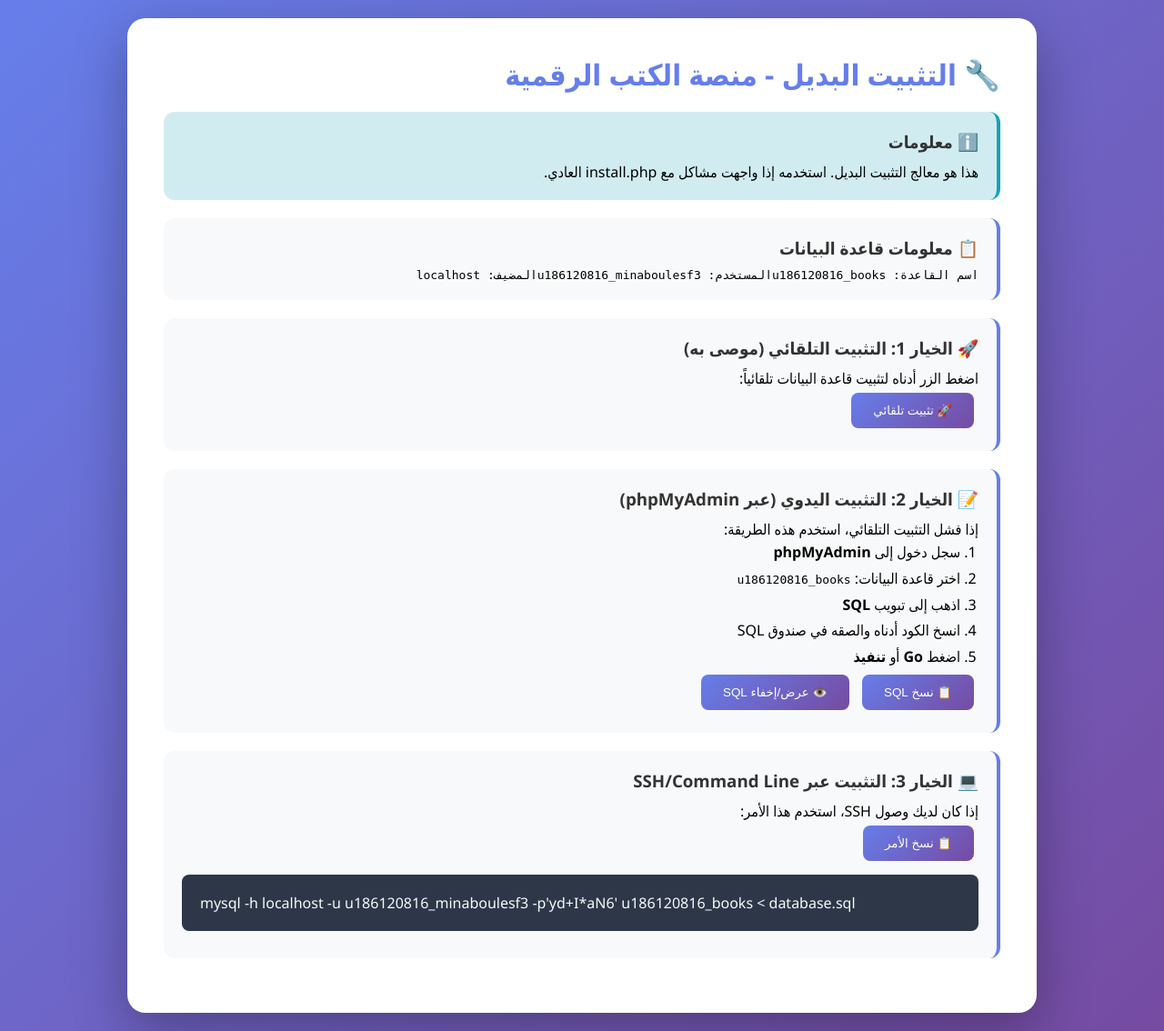
After one commit to MB-programming/german-books, a PHP site: page /install-simple.php in a window 1280 px wide. The commit adds this page. Shown: the whole page at 91% size. Run offline with PHP 8.4, Linux system fonts and the light colour scheme.

Commit message:
Fix database installation issues and add alternative installer
Major improvements:
- Enhanced install.php SQL parsing to handle multi-line statements properly
- Improved SQL comment removal (-- /* */ #)
- Better error reporting with failed statement tracking
- Added diagnostic information (file size, statement count)

New alternative installer (install-simple.php):
- Simpler, more reliable installation method
- 3 installation options: auto, phpMyAdmin, SSH
- Copy-paste SQL functionality
- Better success/error reporting
- Fallback option if install.php fails

Documentation updates:
- Updated TROUBLESHOOTING.md with detailed solutions for 'Table doesn't exist' error
- Added 4 different solution methods for installation issues
- Updated QUICK_START.md to recommend install-simple.php first
- Added instructions to delete both install files after setup

Technical changes in install.php:
- Remove SQL comments before parsing
- Better statement splitting logic
- Track failed statements with error messages
- Show SQL file size and statement count
- More robust error handling for duplicate entries

```diff
--- /dev/null
+++ b/install-simple.php
@@ -0,0 +1,196 @@
+<!DOCTYPE html>
+<html lang="ar" dir="rtl">
+<head>
+    <meta charset="UTF-8">
+    <meta name="viewport" content="width=device-width, initial-scale=1.0">
+    <title>التثبيت البديل - منصة الكتب الرقمية</title>
+    <style>
+        * { margin: 0; padding: 0; box-sizing: border-box; }
+        body { font-family: 'Segoe UI', Tahoma, Geneva, Verdana, sans-serif; background: linear-gradient(135deg, #667eea 0%, #764ba2 100%); min-height: 100vh; padding: 20px; }
+        .container { background: white; border-radius: 20px; box-shadow: 0 20px 60px rgba(0,0,0,0.3); max-width: 1000px; margin: 0 auto; padding: 40px; }
+        h1 { color: #667eea; margin-bottom: 20px; }
+        .step { background: #f8f9fa; padding: 20px; border-radius: 12px; margin: 20px 0; border-right: 4px solid #667eea; }
+        .step h3 { color: #333; margin-bottom: 10px; }
+        .code-box { background: #2d3748; color: #f7fafc; padding: 20px; border-radius: 8px; overflow-x: auto; margin: 10px 0; max-height: 500px; overflow-y: auto; }
+        .btn { background: linear-gradient(135deg, #667eea 0%, #764ba2 100%); color: white; padding: 12px 24px; border: none; border-radius: 8px; cursor: pointer; margin: 5px; }
+        .btn:hover { opacity: 0.9; }
+        .success { color: #28a745; font-weight: bold; }
+        .error { color: #dc3545; font-weight: bold; }
+        .info { background: #d1ecf1; border-right-color: #17a2b8; }
+        .warning { background: #fff3cd; border-right-color: #ffc107; }
+    </style>
+</head>
+<body>
+    <div class="container">
+        <h1>🔧 التثبيت البديل - منصة الكتب الرقمية</h1>
+
+        <?php
+        error_reporting(E_ALL);
+        ini_set('display_errors', 1);
+
+        $dbHost = 'localhost';
+        $dbName = 'u186120816_books';
+        $dbUser = 'u186120816_minaboulesf3';
+        $dbPass = 'yd+I*aN6';
+
+        $result = null;
+
+        if ($_SERVER['REQUEST_METHOD'] === 'POST' && isset($_POST['auto_install'])) {
+            try {
+                // الاتصال بقاعدة البيانات
+                $pdo = new PDO(
+                    "mysql:host=$dbHost;charset=utf8mb4",
+                    $dbUser,
+                    $dbPass,
+                    [PDO::ATTR_ERRMODE => PDO::ERRMODE_EXCEPTION]
+                );
+
+                // إنشاء قاعدة البيانات واستخدامها
+                $pdo->exec("CREATE DATABASE IF NOT EXISTS `$dbName` CHARACTER SET utf8mb4 COLLATE utf8mb4_unicode_ci");
+                $pdo->exec("USE `$dbName`");
+
+                // قراءة وتنفيذ ملف SQL
+                $sqlFile = __DIR__ . '/database.sql';
+                $sql = file_get_contents($sqlFile);
+
+                // تنفيذ SQL كاملاً دفعة واحدة
+                $pdo->exec($sql);
+
+                // التحقق من الجداول
+                $tables = $pdo->query("SHOW TABLES")->fetchAll(PDO::FETCH_COLUMN);
+
+                $result = [
+                    'success' => true,
+                    'tables' => $tables,
+                    'message' => 'تم التثبيت بنجاح!'
+                ];
+
+            } catch (PDOException $e) {
+                $result = [
+                    'success' => false,
+                    'error' => $e->getMessage()
+                ];
+            }
+        }
+        ?>
+
+        <?php if ($result && $result['success']): ?>
+            <div class="step" style="background: #d4edda; border-right-color: #28a745;">
+                <h3>✅ <?php echo $result['message']; ?></h3>
+                <p>الجداول المُنشأة (<?php echo count($result['tables']); ?>):</p>
+                <ul style="margin-right: 20px; margin-top: 10px;">
+                    <?php foreach ($result['tables'] as $table): ?>
+                        <li><?php echo htmlspecialchars($table); ?></li>
+                    <?php endforeach; ?>
+                </ul>
+            </div>
+
+            <div class="step">
+                <h3>🔑 حسابات تجريبية</h3>
+                <pre><strong>حساب الأدمن:</strong>
+البريد: admin@bookplatform.com
+كلمة المرور: admin123
+
+<strong>حساب القارئ:</strong>
+البريد: reader@bookplatform.com
+كلمة المرور: reader123</pre>
+            </div>
+
+            <div class="step warning">
+                <h3>⚠️ مهم جداً</h3>
+                <p><strong>احذف ملفات التثبيت فوراً:</strong></p>
+                <div class="code-box">rm install.php install-simple.php</div>
+            </div>
+
+            <a href="login.php" class="btn" style="display: inline-block; text-decoration: none;">
+                🔐 الذهاب لصفحة تسجيل الدخول
+            </a>
+
+        <?php elseif ($result && !$result['success']): ?>
+            <div class="step" style="background: #f8d7da; border-right-color: #dc3545;">
+                <h3>❌ خطأ في التثبيت</h3>
+                <p><?php echo htmlspecialchars($result['error']); ?></p>
+            </div>
+
+            <button onclick="location.reload()" class="btn">🔄 إعادة المحاولة</button>
+
+        <?php else: ?>
+            <div class="step info">
+                <h3>ℹ️ معلومات</h3>
+                <p>هذا هو معالج التثبيت البديل. استخدمه إذا واجهت مشاكل مع install.php العادي.</p>
+            </div>
+
+            <div class="step">
+                <h3>📋 معلومات قاعدة البيانات</h3>
+                <pre>اسم القاعدة: <?php echo $dbName; ?>
+المستخدم: <?php echo $dbUser; ?>
+المضيف: <?php echo $dbHost; ?></pre>
+            </div>
+
+            <!-- خيار 1: التثبيت التلقائي -->
+            <div class="step">
+                <h3>🚀 الخيار 1: التثبيت التلقائي (موصى به)</h3>
+                <p>اضغط الزر أدناه لتثبيت قاعدة البيانات تلقائياً:</p>
+                <form method="POST">
+                    <button type="submit" name="auto_install" class="btn">🚀 تثبيت تلقائي</button>
+                </form>
+            </div>
+
+            <!-- خيار 2: التثبيت اليدوي -->
+            <div class="step">
+                <h3>📝 الخيار 2: التثبيت اليدوي (عبر phpMyAdmin)</h3>
+                <p>إذا فشل التثبيت التلقائي، استخدم هذه الطريقة:</p>
+                <ol style="margin-right: 20px; line-height: 1.8;">
+                    <li>سجل دخول إلى <strong>phpMyAdmin</strong></li>
+                    <li>اختر قاعدة البيانات: <code><?php echo $dbName; ?></code></li>
+                    <li>اذهب إلى تبويب <strong>SQL</strong></li>
+                    <li>انسخ الكود أدناه والصقه في صندوق SQL</li>
+                    <li>اضغط <strong>Go</strong> أو <strong>تنفيذ</strong></li>
+                </ol>
+
+                <button onclick="copySQL()" class="btn">📋 نسخ SQL</button>
+                <button onclick="toggleSQL()" class="btn">👁️ عرض/إخفاء SQL</button>
+
+                <div id="sqlCode" class="code-box" style="display: none; direction: ltr; text-align: left;">
+<?php echo htmlspecialchars(file_get_contents(__DIR__ . '/database.sql')); ?>
+                </div>
+            </div>
+
+            <!-- خيار 3: التثبيت عبر Command Line -->
+            <div class="step">
+                <h3>💻 الخيار 3: التثبيت عبر SSH/Command Line</h3>
+                <p>إذا كان لديك وصول SSH، استخدم هذا الأمر:</p>
+                <button onclick="copyCommand()" class="btn">📋 نسخ الأمر</button>
+                <div class="code-box" id="sshCommand" style="direction: ltr; text-align: left;">mysql -h <?php echo $dbHost; ?> -u <?php echo $dbUser; ?> -p'<?php echo $dbPass; ?>' <?php echo $dbName; ?> &lt; database.sql</div>
+            </div>
+
+        <?php endif; ?>
+    </div>
+
+    <script>
+        function toggleSQL() {
+            const sqlCode = document.getElementById('sqlCode');
+            sqlCode.style.display = sqlCode.style.display === 'none' ? 'block' : 'none';
+        }
+
+        function copySQL() {
+            const sqlCode = document.getElementById('sqlCode').textContent;
+            navigator.clipboard.writeText(sqlCode).then(() => {
+                alert('✅ تم نسخ SQL إلى الحافظة!');
+            }).catch(() => {
+                toggleSQL();
+                alert('⚠️ لم يتم النسخ. قم بتحديد النص يدوياً والنسخ (Ctrl+C)');
+            });
+        }
+
+        function copyCommand() {
+            const command = document.getElementById('sshCommand').textContent;
+            navigator.clipboard.writeText(command).then(() => {
+                alert('✅ تم نسخ الأمر إلى الحافظة!');
+            }).catch(() => {
+                alert('⚠️ لم يتم النسخ. قم بتحديد النص يدوياً والنسخ (Ctrl+C)');
+            });
+        }
+    </script>
+</body>
+</html>
```
Also changed, not shown: QUICK_START.md (+12 -4 lines), TROUBLESHOOTING.md (+39 -2 lines), install.php (+32 -14 lines).
